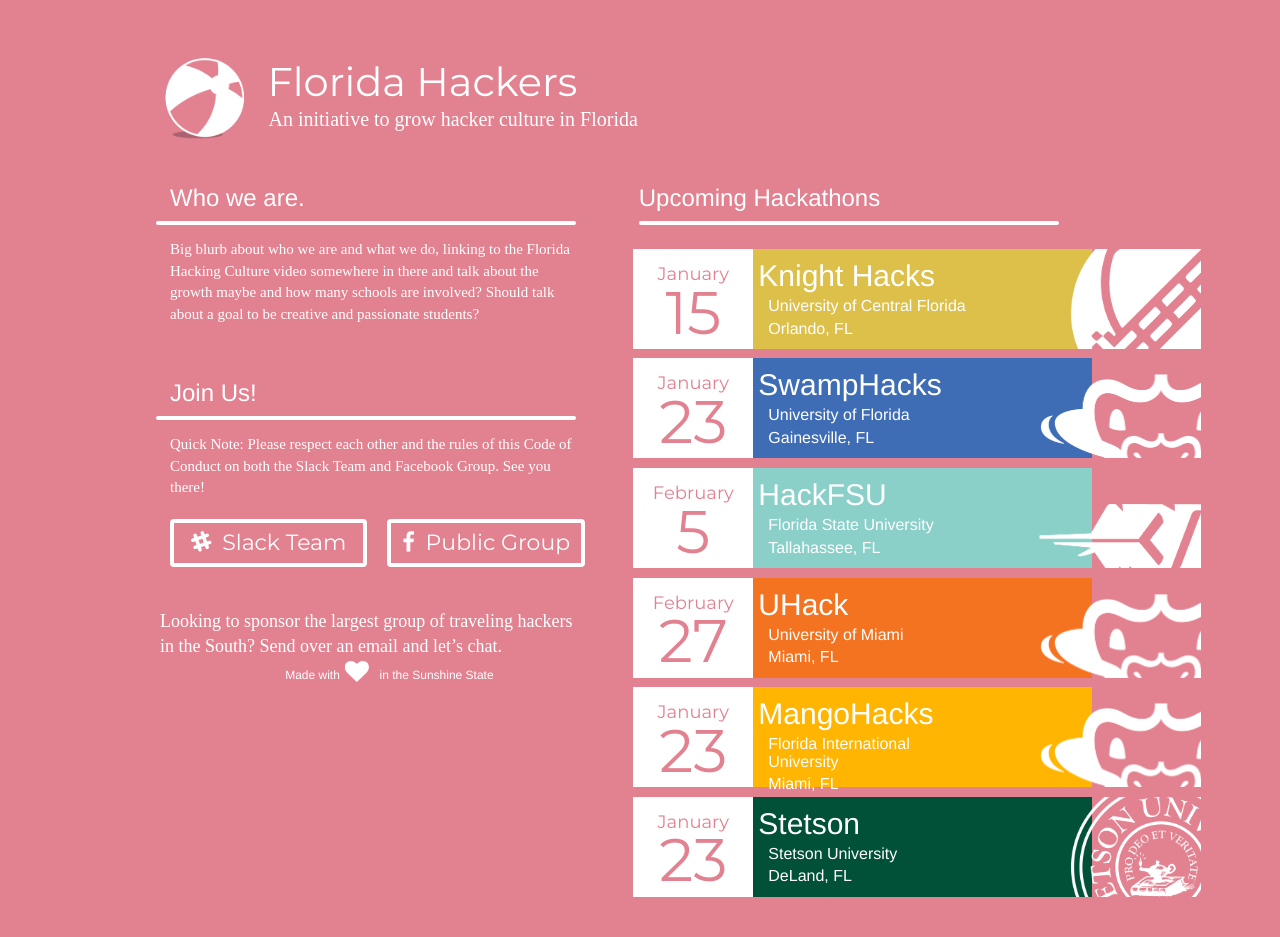
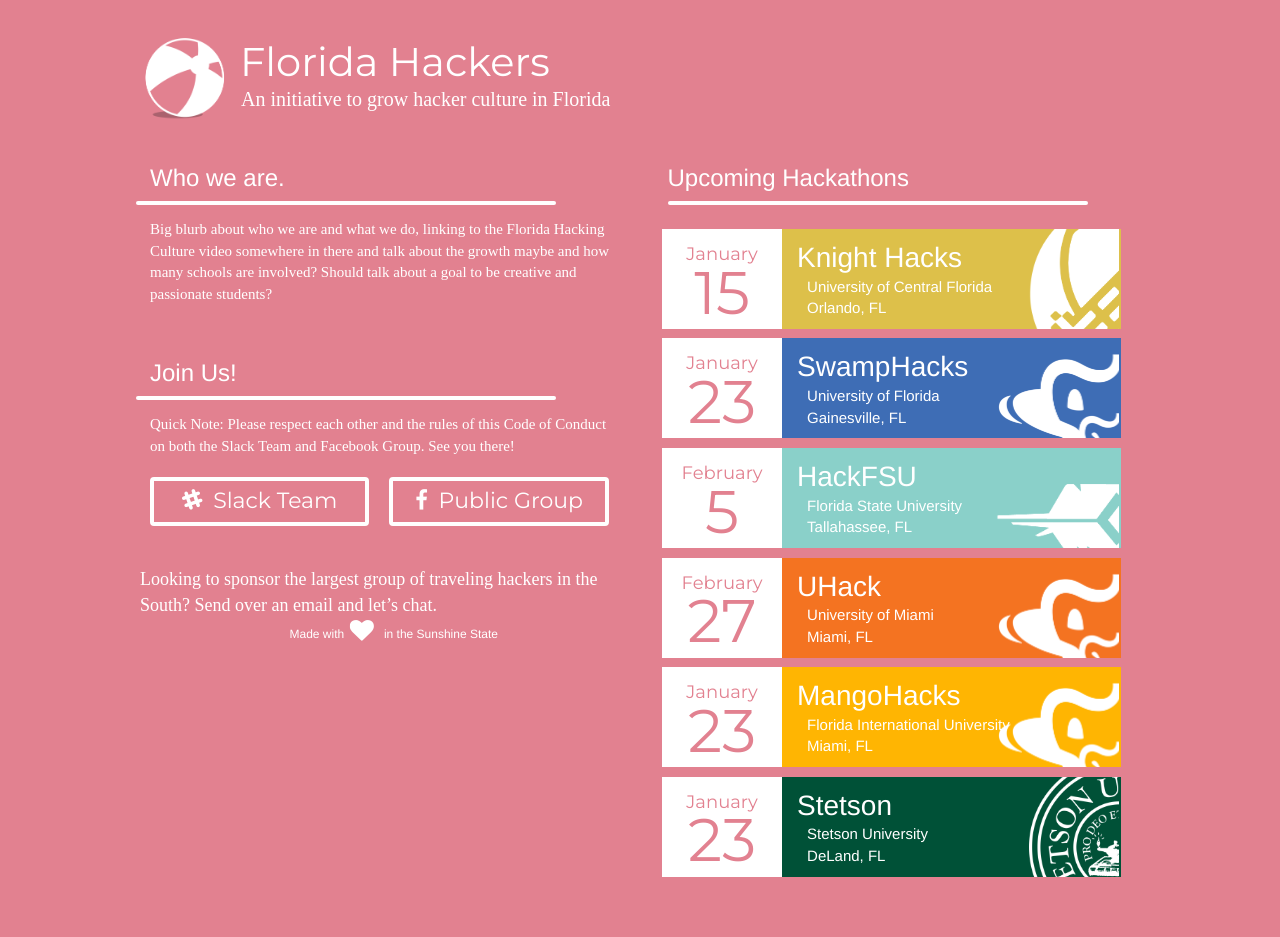
Before and after one commit to takashiw/Florida-Hackers, a plain HTML site: page index.html in a window 1280 px wide. Drawn offline with Linux system fonts and the light colour scheme; a web font is replaced by a local one.

Commit message:
Fixed double-scrolling / sizing for hackathon cards

```diff
--- a/css/styles.css
+++ b/css/styles.css
@@ -1,13 +1,14 @@
-html, body {
+body {
     max-width: 100%;
     overflow-x: hidden;
     /*overflow-y: hidden;*/
 
-    padding: 20px 60px;
+    padding: 20px 100px;
     background-color: #E28190;
+    width: 100vw;
 
-    /*background-image: url("../images/screen.png");*/
-    background-size: contain;
+    /*background-image: url("../images/screen.png");
+    background-size: contain;*/
 }
 
 
@@ -19,6 +20,7 @@ html, body {
 }
 
 .container {
+  width: auto;
   padding: 0;
   margin: 0;
 }
@@ -338,7 +340,7 @@ section#hackathons h2 {
 
 #hackathon-logo {
   position: absolute;
-  right: 0px;
+  right: 70px;
 }
 
 .hackathon-thumb {
@@ -349,7 +351,7 @@ section#hackathons h2 {
   /*left: -17px;*/
   object-fit: contain;
   /*background-color: black;*/
-clip: rect(20px,170px,120px,0px);
+clip: rect(20px,130px,120px,0px);
 -webkit-filter: brightness(0) invert(1);
   /*position: relative;*/
 
@@ -423,15 +425,15 @@ section#hackathons .fa {
 section#hackathons h1 {
   margin-left: 0;
   color: white;
-  font-size: 30px;
-  margin-top: 10px;
-  margin-left: -10px;
+  font-size: 28px;
+  margin-top: 14px;
+  /*margin-left: 0px;*/
 }
 
 section#hackathons h3 {
-  font-size: 16px;
+  font-size: 15px;
   margin-top: -5px;
-  margin-left: 0px;
+  margin-left: 10px;
   font-family: "Helvetica";
   color: white;
 }
--- a/index.html
+++ b/index.html
@@ -83,7 +83,7 @@
       </div>
     </section> -->
 <section id="content">
-      <div class="col-sm-5">
+      <div class="col-md-6">
 
         <div class="text-box">
           <h3>Who we are.</h3>
@@ -289,7 +289,7 @@
                 <i class="fa fa-twitter"></i>
               </div>
             </div>
-            <div class="col-sm-6">
+            <div class="col-sm-7">
               <h1>MangoHacks</h1>
               <h3>Florida International University</h3>
               <h3>Miami, FL</h3>
```
